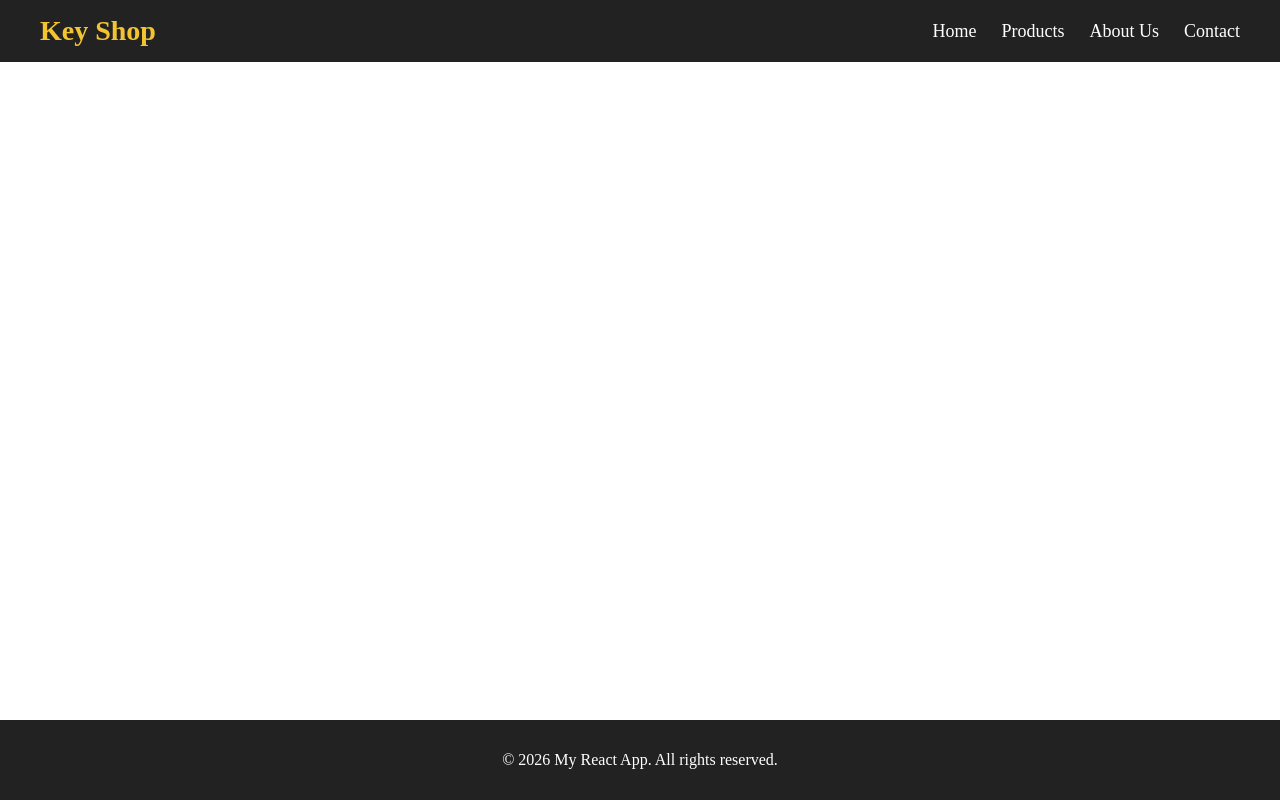
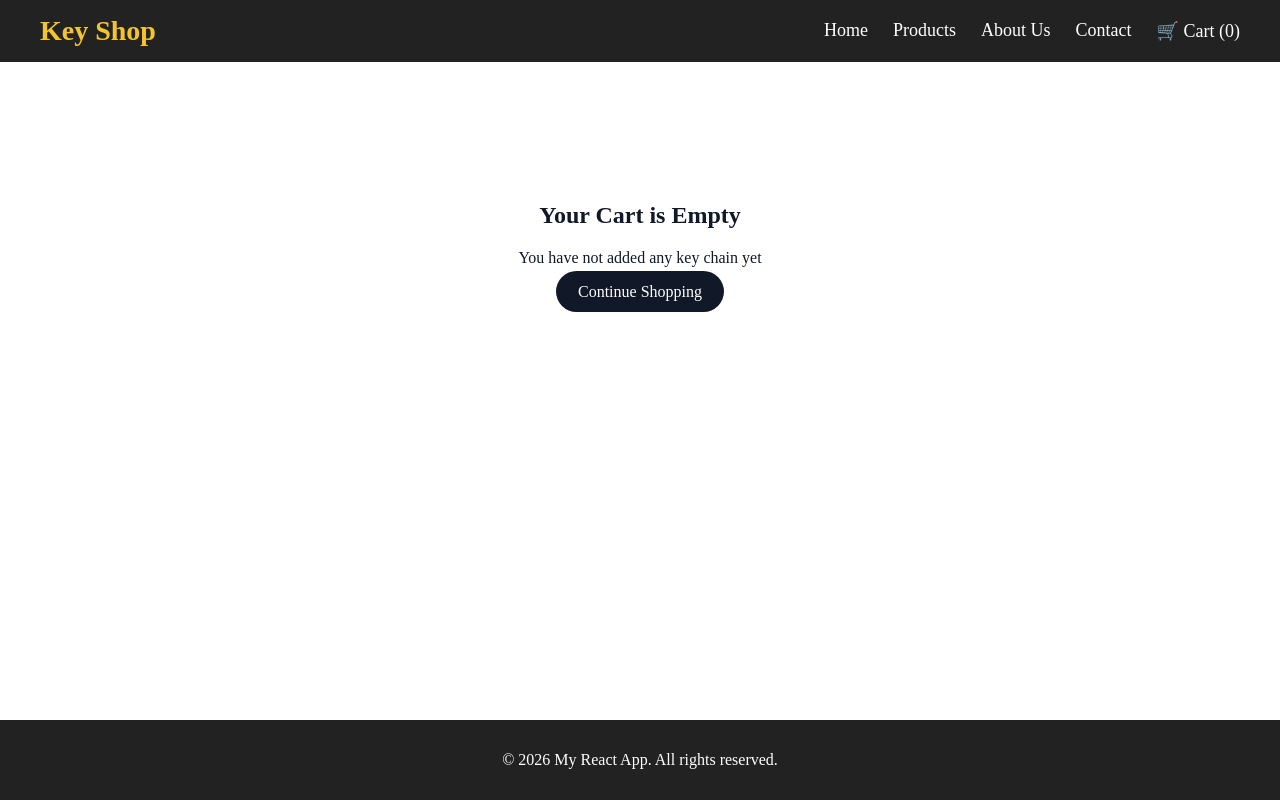
Before and after one commit to gagan-sethi/MERN-SUMMER-TERM, a React (Vite) app in the folder key-shop/: page /cart in a window 1280 px wide. Built offline with nearby package versions, Linux system fonts and the light colour scheme.

Commit message:
Cart Page

```diff
--- a/key-shop/src/App.css
+++ b/key-shop/src/App.css
@@ -25,6 +25,9 @@ header {
   display:flex;
   justify-content: space-between;
   align-items: center;
+  position: sticky;
+  top:0;
+  z-index: inherit;
 }
 
 header h1 {
@@ -183,3 +186,24 @@ nav ul li a:hover {
   font-size: 17px;
   line-height: 1.6;
 }
+
+/** Cart Page **/
+.emptyCart {
+  min-height: 55vh;
+  text-align: center;
+  padding-top: 120px;
+}
+
+.emptyCart {
+  color:#111827;
+}
+
+.continueShoppingBtn{
+  width:fit-content;
+  margin:25px auto;
+  background-color: #111827;
+  color:white;
+  padding:12px 22px;
+  border-radius: 25px;
+  text-decoration: none;
+}
--- a/key-shop/src/App.jsx
+++ b/key-shop/src/App.jsx
@@ -1,25 +1,46 @@
 import {BrowserRouter, Routes, Route} from 'react-router-dom';
-
+import {useState} from 'react';
 import Header from './components/Header';
 import Footer from './components/Footer';
 import Home from './pages/Home';
 import Products from './pages/Products';
 import About from './pages/About';
 import Contact from './pages/Contact';
+import Cart from './pages/Cart';
+
 
 import './App.css';
 
 function App(){
+ // const [cartCount, setCartCount]=useState(0);
+ const [cartItems, setCartItems] = useState([]);
+
+  function addToCart(product){
+   setCartItems((previousCartItems) =>{
+    const productAlreadyInCart= previousCartItems.find((item)=>item.id==product.id);
+
+      if(productAlreadyInCart){
+        return previousCartItems.map((item)=>{
+          item.id==product.id ? {...item, quantity: item.quantity +1 } : item;
+        });
+      }
+      return [...previousCartItems, {...product, quantity: 1}];
+    })
+  }
+
+  const cartCount = cartItems.reduce((total, item)=>total+item.quantity, 0);
+
   return (
     <BrowserRouter>
       <div className="app">
-        <Header />
+        <Header cartCount={cartCount} />
         <main>
           <Routes>
-            <Route path="/" element={<Home />} />
+            <Route path="/" element={<Home addToCart={addToCart} />} />
             <Route path="/products" element={<Products />} />
             <Route path="/about" element={<About />} />
             <Route path="/contact-us" element={<Contact />} />
+            <Route path="/cart" element =  {<Cart cartItems={cartItems}/>} />
           </Routes>
         </main>
         <Footer />
--- a/key-shop/src/components/Header.jsx
+++ b/key-shop/src/components/Header.jsx
@@ -1,6 +1,6 @@
 import {Link} from 'react-router-dom';
 
-function Header(){
+function Header({cartCount}){
     return (
         <header>
             <h1>Key Shop</h1>
@@ -10,6 +10,7 @@ function Header(){
                     <li><Link to="/products">Products</Link></li>
                     <li><Link to="/about">About Us</Link></li>
                     <li><Link to="/contact-us">Contact</Link></li>
+                    <li><Link to="/cart">🛒 Cart ({cartCount})</Link></li>
                 </ul>
             </nav>
         </header>
--- /dev/null
+++ b/key-shop/src/pages/Cart.jsx
@@ -0,0 +1,22 @@
+import {Link} from 'react-router-dom';
+
+function Cart({cartItems}){
+    const totalAmount= cartItems.reduce((total, item)=> total + item.price*item.quantity, 0);
+
+    if(cartItems.length === 0){
+        return (
+        <section className="cartPage emptyCart">
+            <h1>Your Cart is Empty</h1>
+            <p>You have not added any key chain yet</p>
+
+            <Link to="/" class="continueShoppingBtn">Continue Shopping</Link>
+        </section>
+        )
+    }
+
+    return (<section>
+      <h1>Under Process...</h1>
+    </section>)
+}
+
+export default Cart;
--- a/key-shop/src/pages/Home.jsx
+++ b/key-shop/src/pages/Home.jsx
@@ -1,9 +1,35 @@
 import {useState} from 'react';
 
-function Home() {
+function Home({addToCart}) {
 
   const [counter, setCounter] = useState(10);
   const [btnText, setBtnText]= useState('Hello');
+  const products = [
+    {
+      name: 'Cartoon Key Chain',
+      description: 'Colorful and cute design.',
+      price: 99,
+      image: '/images/shopping.webp'
+    },
+    {
+      name: 'Name Key Chain',
+      description: 'Customized with your name.',
+      price: 149,
+      image: '/images/name.webp'
+    },
+    {
+      name: 'Leather Key Chain',
+      description: 'Premium and classy look.',
+      price: 199,
+      image: '/images/leather.jpg'
+    },
+    {
+      name: 'Avengers Key Chain',
+      description: 'Your super hero key chain.',
+      price: 210,
+      image: '/images/captain.webp'
+    }
+  ];
 
   return (
     <div className="app">
@@ -29,47 +55,21 @@ function Home() {
 
       <div className="productGrid">
 
-        <div className="card">
-          <div className="imageBox">
-            <img src="./images/shopping.webp" height="100%" width="100%" />
-          </div>
-          <h3>Cartoon Key Chain</h3>
-          <p>Colorful and cute design.</p>
-          <strong>₹99</strong>
-          <button className="cartBtn">Add to Cart</button>
+      { products.map((product, index)=>(
+
+         <div className="card">
+            <div className="imageBox">
+              <img src={product.image} height="100%" width="100%" />
+            </div>
+            <h3>{product.name}</h3>
+            <p>{product.description}</p>
+            <strong>₹{product.price}</strong>
+            <button className="cartBtn" onClick={addToCart}>Add to Cart</button>
         </div>
 
-
-        <div className="card">
-          <div className="imageBox">
-           <img src="./images/name.webp" height="100%" width="100%" />
-          </div>
-          <h3>Name Key Chain</h3>
-          <p>Customized with your name.</p>
-          <strong>₹149</strong>
-          <button className="cartBtn">Add to Cart</button>
-        </div>
+    ))}
 
 
-        <div className="card">
-          <div className="imageBox">
-            <img src="./images/leather.jpg" height="100%" width="100%" />
-          </div>
-          <h3>Leather Key Chain</h3>
-          <p>Premium and classy look.</p>
-          <strong>₹199</strong>
-          <button className="cartBtn">Add to Cart</button>
-        </div>
-
-        <div className="card">
-          <div className="imageBox">
-            <img src="./images/captain.webp" height="100%" width="100%" />
-          </div>
-          <h3>Avengers Key Chain</h3>
-          <p>Your super hero key chain.</p>
-          <strong>₹210</strong>
-          <button className="cartBtn">Add to Cart</button>
-        </div>
       </div>
 
 
--- a/key-shop/vite.config.js
+++ b/key-shop/vite.config.js
@@ -5,4 +5,7 @@ import react from '@vitejs/plugin-react'
 // https://vite.dev/config/
 export default defineConfig({
   plugins: [react()],
+  server:{
+    port:5000
+  }
 })
```
Also changed, not shown: key-shop/src/pages/faqs.csv (added), 2 other files (tests, documents, lock files or other folders).
